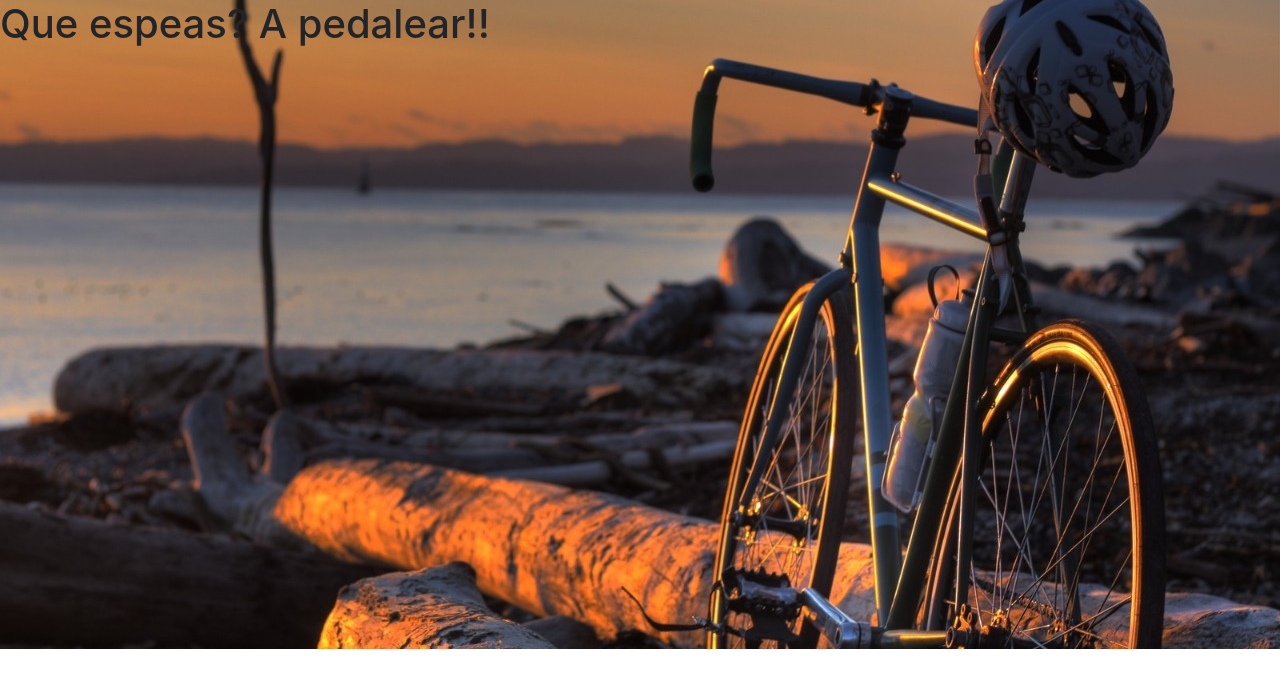
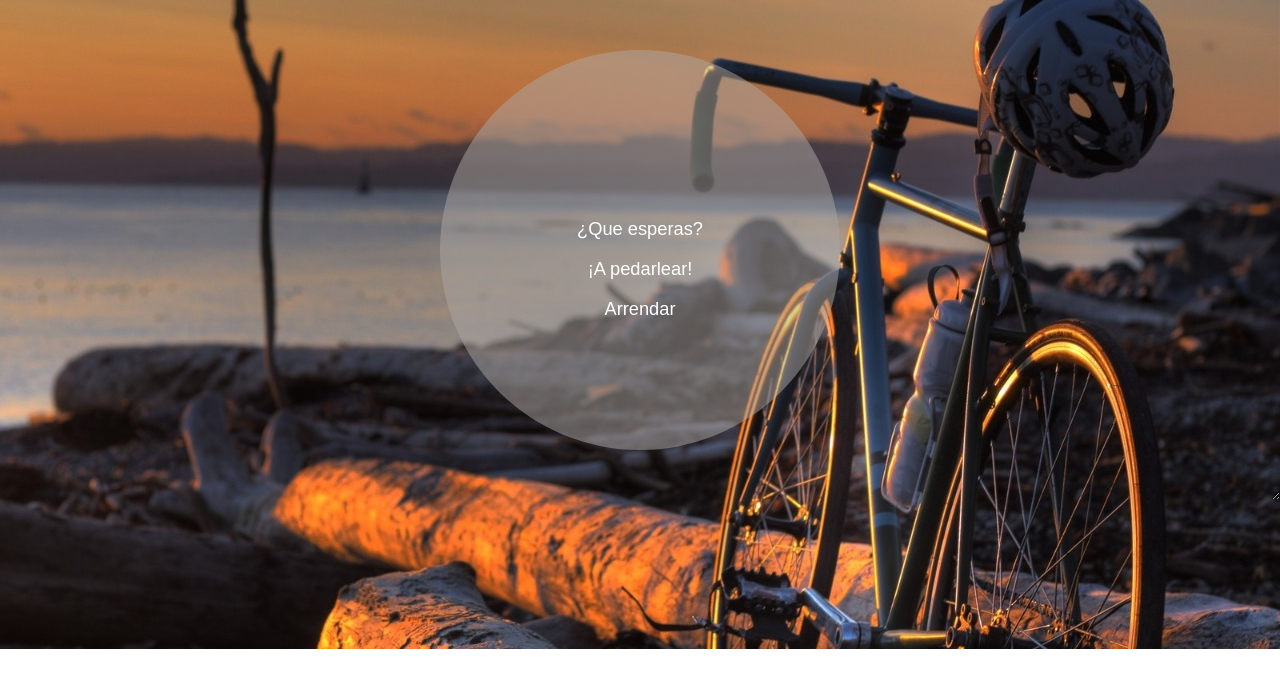
Before and after one commit to montecinosd/ProyectoBicis, a Django app: page /pizza/edit_Mass/1 in a window 1280 px wide. Shown: the part 71-759 px from the top of the page. Run offline with Django 3.2, Linux system fonts and the light colour scheme; some libraries are stand-ins or nearby versions.

Commit message:
index con circulo lindo

```diff
--- a/Templates/index_super_user.html
+++ b/Templates/index_super_user.html
@@ -50,19 +50,90 @@
 
     </div> -->
 <style type="text/css">
-body
- {
+body{
    background-image: url("/media/logos/fondo.png");
    background-repeat: no-repeat;
    -webkit-background-size: cover;
  -moz-background-size: cover;
  -o-background-size: cover;
  background-size: cover;
+}
+.outer {
+  align-items: center;
+  display: flex;
+  height: 500px;
+  justify-content: center;
+  max-width: 100%;
+  overflow: auto;
+  padding: 50px;
+  resize:both;
+}
 
+svg {
+  height: 100%;
 }
+
+circle {
+  fill: rgba(173, 168, 163, 0.5);
+}
+
+text {
+  fill: #fff;
+  font-size: 40%;
+  font-family: sans-serif;
+}
+
 </style>
 <body>
-    <h1>Que espeas? A pedalear!!</h1>
+<!-- <div class="" style="background-color: rgba(173, 168, 163, 0.5);border-radius: 100%;width:50%; height:60%; vertical-align: middle;text-align:center;left:10%;position:relative;display:table-cell;">
+  <form class="form-signin" method="POST">{% csrf_token %}
+  <div class="text-center mb-4">
+    <img class="mb-4" src="https://getbootstrap.com/assets/brand/bootstrap-solid.svg" alt="" width="72" height="72">
+    <h1 style="color:white;" class="h3 mb-3 font-weight-normal">¿Que esperas?</h1>
+    <h1 style="color:white;" class="h3 mb-3 font-weight-normal">¡A pedalear!</h1>
+
+    {% if messages %}
+        {% for message in messages %}
+
+        <div class="alert {{ message.tags }} alert-dismissible fade show" role="alert">
+          {{ message }}
+          <button type="button" class="close" data-dismiss="alert" aria-label="Close">
+            <span aria-hidden="true">&times;</span>
+          </button>
+        </div>
+
+
+        {% endfor %}
+    {% endif %}
+
+</div>
+
+
+
+  <div class="col-md-8 mb-3" style="display: block;margin-right: auto;  margin-left: auto;">
+    <button style="color:white;" class="btn btn-lg btn-primary btn-block" type="submit">Reservar</button>
+    <p style="color:white;" class="mt-5 mb-3 text-muted text-center">&copy; 2018</p>
+
+  </div>
+
+</form>
+</div> -->
+
+
+<div class="outer">
+  <svg viewBox="0 0 140 140" preserveAspectRatio="xMinYMin meet">
+    <g>
+      <circle r="50%" cx="50%" cy="50%" class="circle-back" />
+
+      <text x="50%" y="45%" text-anchor="middle" dy="0.3em">¿Que esperas?</text>
+      <text x="50%" y="55%" text-anchor="middle" dy="0.3em">¡A pedarlear!</text>
+      <text x="50%" y="65%" text-anchor="middle" dy="0.3em">          <a class="nav-link" href="#">Arrendar</a></text>
+
+
+    </g>
+  </svg>
+</div>
+
 </body>
     <!-- Optional JavaScript -->
     <!-- jQuery first, then Popper.js, then Bootstrap JS -->
```
Also changed, not shown: db.sqlite3. Lines whose indentation alone changed are shown as unchanged.
